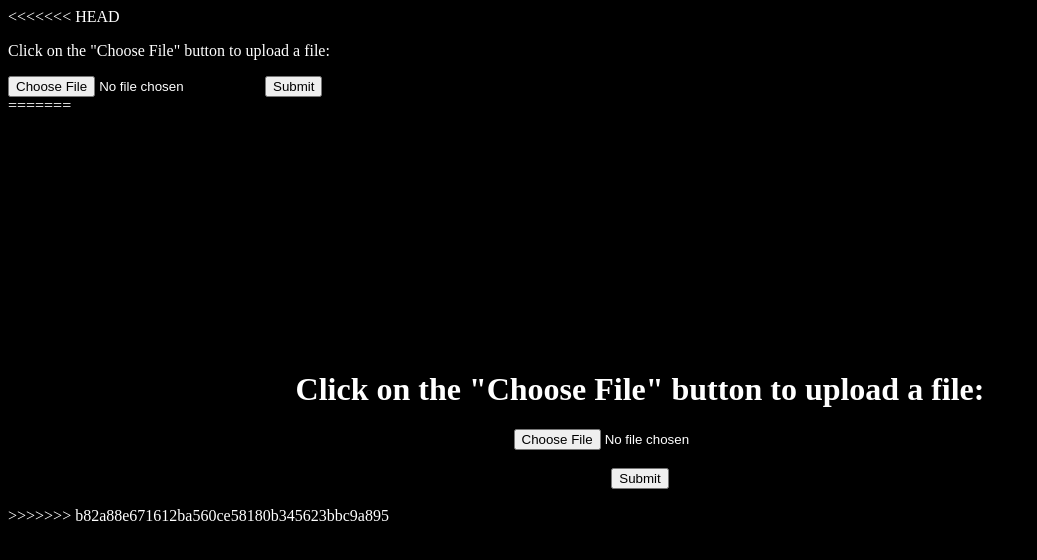
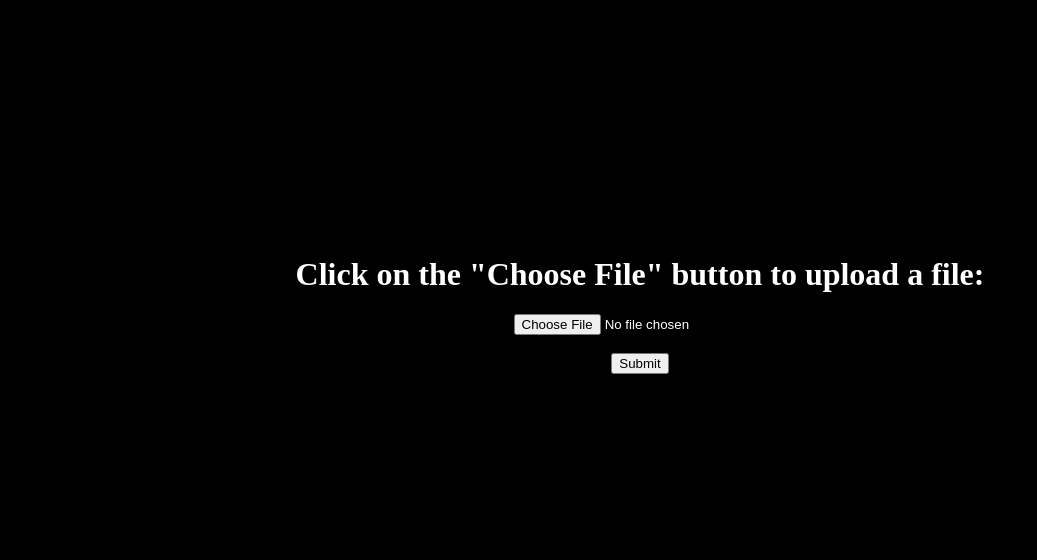
Before and after one commit to AbhayAravinda/Green_Cloud_Computing_Image_Processing, a Django app: page / in a window 1280 px wide. Shown: the top 560 px of the page, without its empty margins (0-1037 px from the left). Run offline with Django 3.2, Linux system fonts and the light colour scheme; some libraries are stand-ins or nearby versions.

Commit message:
front end url fix

```diff
--- a/green_cloud_computing/templates/frontend.html
+++ b/green_cloud_computing/templates/frontend.html
@@ -8,25 +8,11 @@
 	<script class="jsbin" src="http://ajax.googleapis.com/ajax/libs/jqueryui/1.8.0/jquery-ui.min.js"></script>
 </head>
 <body>
-<<<<<<< HEAD
-	<p>Click on the "Choose File" button to upload a file:</p>
-
-	<form action="/upload_image" method="POST" enctype="multipart/form-data">
-	<!--TODO @Nischal change hardocded url to jinja syntax-->
-		{% csrf_token %}
-		<input type="file" id="myFile" name="filename" accept="image/jpg, image/jpeg, image/png" onchange="readURL(this)">
-		<input type="submit"><img id="image" src="#" alt="your image"/>
-
-	</form>
-
-
-=======
 	<center>
 		<h1>Click on the "Choose File" button to upload a file:</h1>
-		<form action="{% url 'upload_image' %}" method="POST" enctype="multipart/form-data">
+		<form action="/upload_image" method="POST" enctype="multipart/form-data">
 			<!--TODO @Nischal change hardocded url to jinja syntax-->
 			{% csrf_token %}
-  			{{ form.as_p }}
 			<input type="file" id="myFile" name="filename" accept="image/jpg, image/jpeg, image/png" onchange="readURL(this)"><br><br>
 			<input type="submit" onclick="myFunction()"><br><br>
 			<div>
@@ -35,6 +21,5 @@
 		</form>
 	</center>
 	<script src="script.js"></script>
->>>>>>> b82a88e671612ba560ce58180b345623bbc9a895
 </body>
 </html>
```
